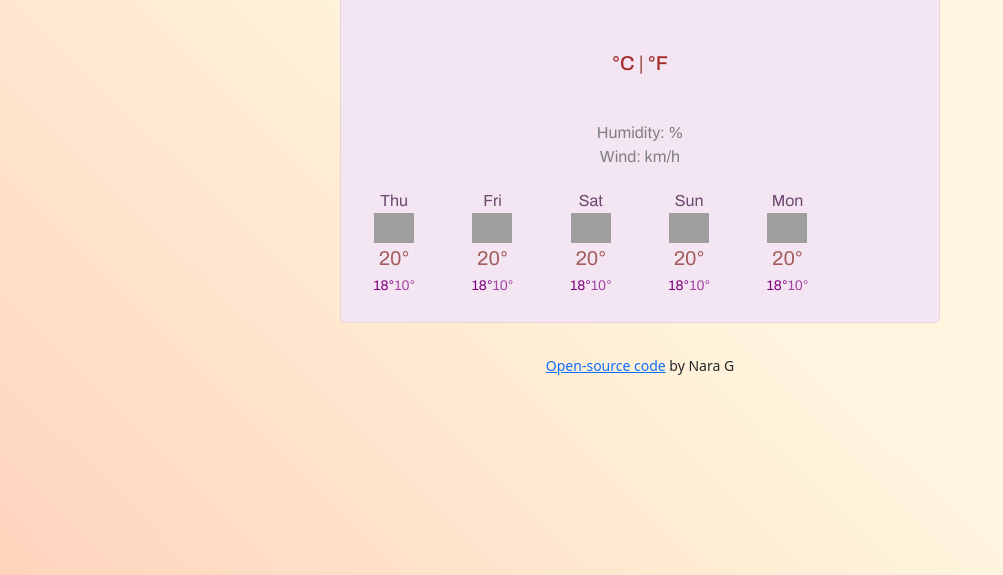
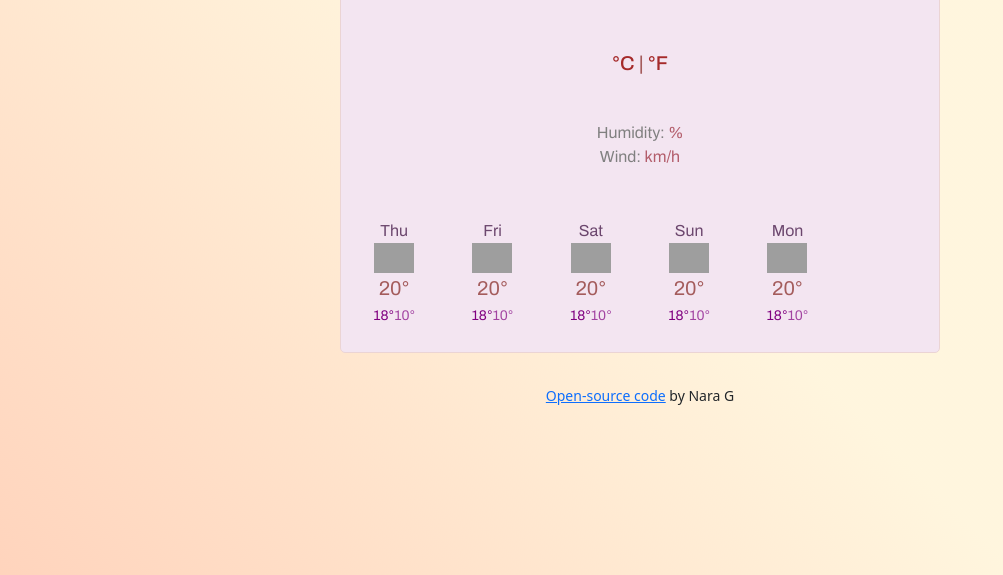
Before and after one commit to naragoncalves/weather-app-shecodes, a website built with Parcel: page index.html in a window 1280 px wide. Shown: the part 225-800 px from the top of the page, without its empty margins (0-1003 px from the left). Built offline with nearby package versions, Linux system fonts and the light colour scheme; grey boxes are pictures that could not be loaded.

Commit message:
Changed units style

```diff
--- a/index.html
+++ b/index.html
@@ -77,8 +77,8 @@
             <div><img id="icon" src="" alt=""></div>
               <ul>
                 <li id="description"></li>
-              <li>Humidity: <span id="humidity"></span><span>%</span></li>
-                <li>Wind: <span id="wind"></span><span>km/h</span></li>
+              <li >Humidity: <span id="humidity" class="humidity-unit"></span><span class="humidity-unit">%</span></li>
+                <li>Wind: <span id="wind" class="wind-unit"></span><span class="wind-unit">km/h</span></li>
               </ul>
           </div>
     <div class="weather-forecast" id="forecast">
--- a/src/styles.css
+++ b/src/styles.css
@@ -77,10 +77,9 @@ li:first-letter {
 .weather-forecast {
   padding: 20px 20px;
   padding-inline: 16px;
-  margin: 0;
+  margin: 30px 0;
   margin-bottom: 5px;
   border: 0px solid;
-  text-align: center;
   color: purple;
 }
 
@@ -163,3 +162,11 @@ div {
 .active:hover {
   text-decoration: underline;
 }
+
+.humidity-unit {
+  color: rgb(179, 93, 107);
+}
+
+.wind-unit {
+  color: rgb(179, 93, 107);
+}
```
